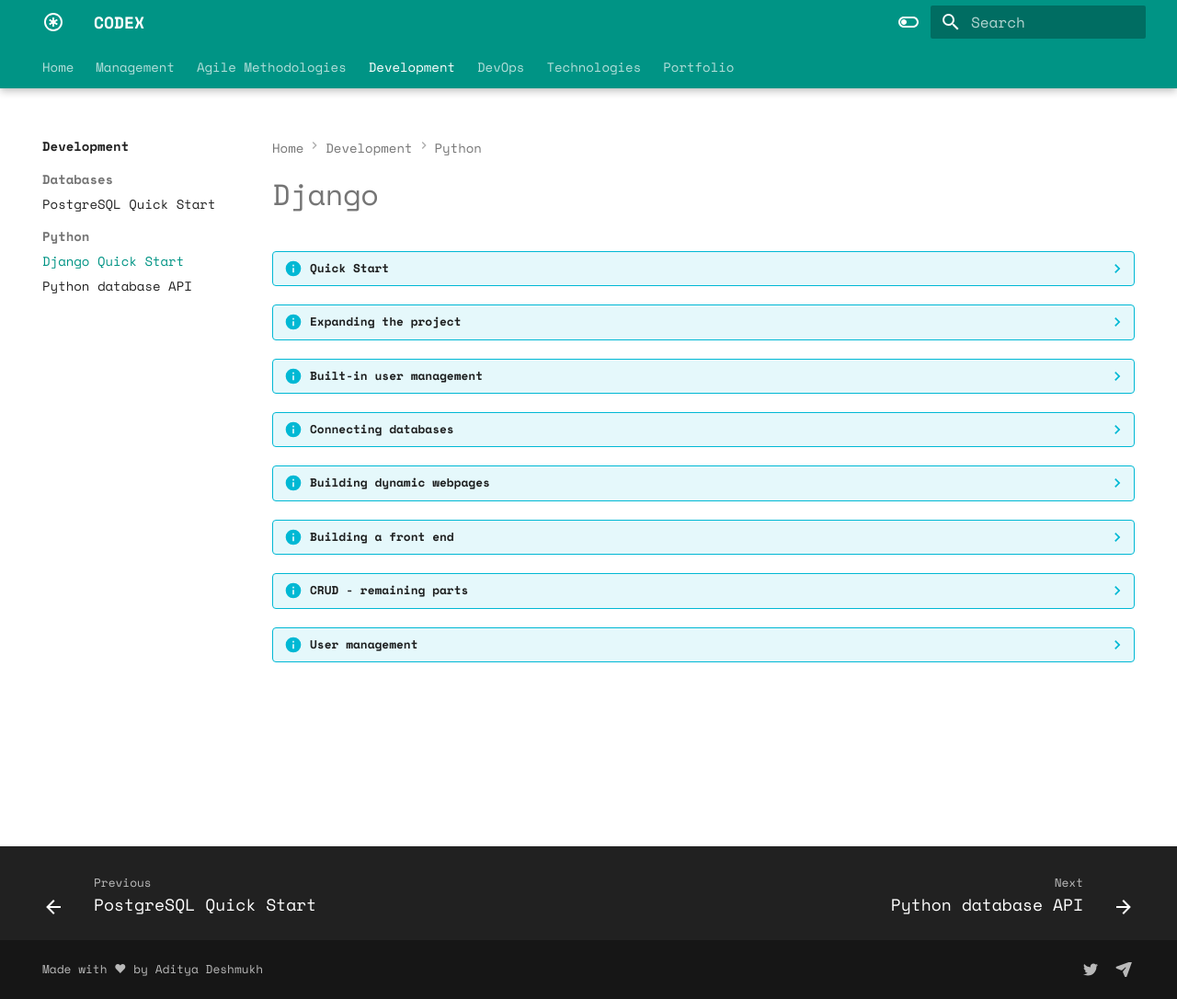
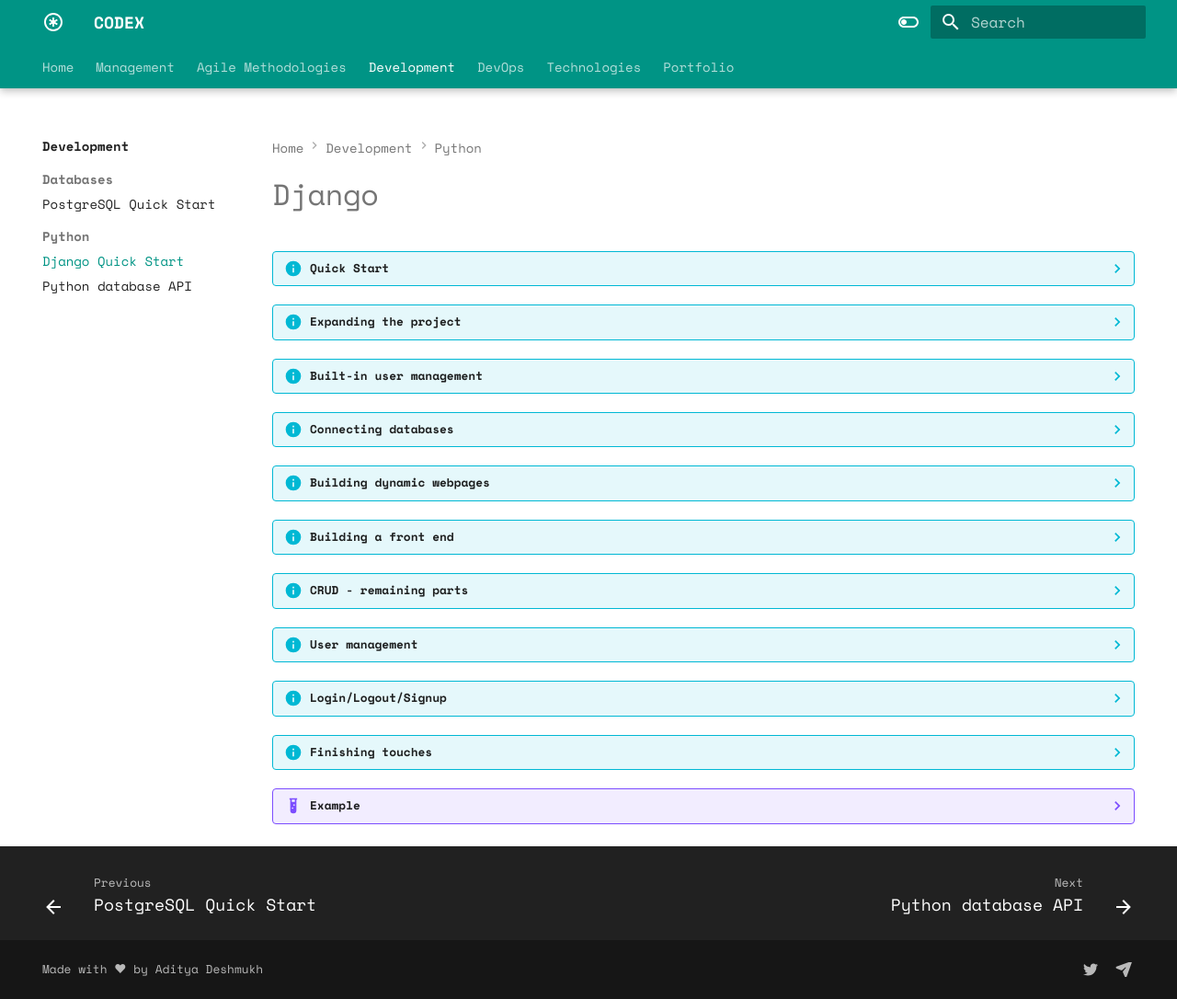
Before and after one commit to aadityadeshmukh/codex, an MkDocs documentation site: the page built from docs/Development/django.md, in a window 1280 px wide and 1086 px high. Shown: the whole window at 92% size. Built offline with MkDocs 1.6.1 and Material for MkDocs 9.7.7, drawn with Linux system fonts in a browser that asks for light colours.

Commit message:
completed django basics

````diff
--- a/docs/Development/django.md
+++ b/docs/Development/django.md
@@ -400,4 +400,107 @@
 
     # Code after ---
     ```
-    -
+    - Assigning a user to a new note:
+        - To do this add the following method to the createview class:
+        ```python
+            def form_valid(self, form):
+                self.object = form.save(commit=False)
+                self.object.user = self.request.user
+                self.object.save()
+                return HttpResponseRedirect(self.get_success_url())
+        ```
+        - This will essentially stop the form from being saved, fetch the object and add a user to it.
+
+??? info "Login/Logout/Signup"
+
+    - Login/Logout/Singups are really easy too.
+    - Home/Views.py:
+    ```python
+        from django.contrib.auth.views import LoginView, LogoutView
+        from django.views.generic.edit import CreateView
+        from django.contrib.auth.forms import UserCreationForm
+        from django.shortcuts import redirect
+
+        class SignupView(CreateView):
+            form_class = UserCreationForm
+            template_name = 'home/register.html'
+            success_url = '/smart/notes'
+
+            def get(self, request, *args, **kwargs):
+                if self.request.user.is_authenticated:
+                    return redirect('notes.list')
+                return super.get(request, *args, **kwargs)
+
+        class LogoutInterfaceView(LogoutView):
+            template_name = 'home/logout.html'
+
+        class LoginInterfaceView(LoginView):
+            template_name = 'home/login.html'
+    ```
+    - Home/Urls.py:
+    ```python
+        from django.urls import path
+        from . import views
+
+        urlpatterns = [
+            path('', views.HomeView.as_view(), name='home'),
+            path('login', views.LoginInterfaceView.as_view(), name='login'),
+            path('logout', views.LogoutInterfaceView.as_view(), name='logout'),
+            path('signup', views.SignupView.as_view(), name='signup'),
+        ]
+    ```
+    - Templates:
+    ```html
+    <!-- login -->
+    {%extends 'base.html'%}
+
+    {%block content%}
+    <form method="POST">{%csrf_token%}
+        {{form.as_p}}
+        <input type="submit" class="btn btn-secondary">
+    </form>
+    {%endblock%}
+
+    <!-- logout -->
+
+    {%extends 'base.html'%}
+
+    {%block content%}
+    <h1>Buh bye! 👋</h1>
+    {%endblock%}
+
+    <!-- register -->
+
+    {%extends 'base.html'%}
+
+    {%block content%}
+    <form method="POST" style="text-align: left; margin: 0 auto; width: 600px;">{%csrf_token%}
+        {{form.as_p}}
+        <input type="submit" class="btn btn-secondary" name="Submit">
+    </form>
+    {%endblock%}
+    ```
+
+??? info "Finishing touches"
+
+    - Add finishing touches by adding a navbar to the base.html
+    ```html
+     <nav class="navbar navbar-dark bg-dark">
+        <div class="ms-auto">
+            {%if user.is_authenticated%}
+            <a href="{% url 'home' %}" class="btn btn-outline-light me-1">Home</a>
+            <a href="{% url 'notes.list' %}" class="btn btn-outline-light me-1">Notes</a>
+            <a href="{% url 'notes.new' %}" class="btn btn-outline-light me-1">Create</a>
+            <a href="{% url 'logout' %}" class="btn btn-outline-light me-1">Logout</a>
+            {%else%}
+            <a href="{% url 'login' %}" class="btn btn-outline-light me-1">Login</a>
+            <a href="{% url 'signup' %}" class="btn btn-outline-light me-1">Signup</a>
+            {%endif%}
+        </div>
+    </nav>
+    ```
+
+??? example
+
+    - The full coded example (notes application) can be found on [this github repository](https://github.com/aadityadeshmukh/learning/tree/main/django-basics)
+    - To run this project just run `python manage.py runserver <port>`
````
